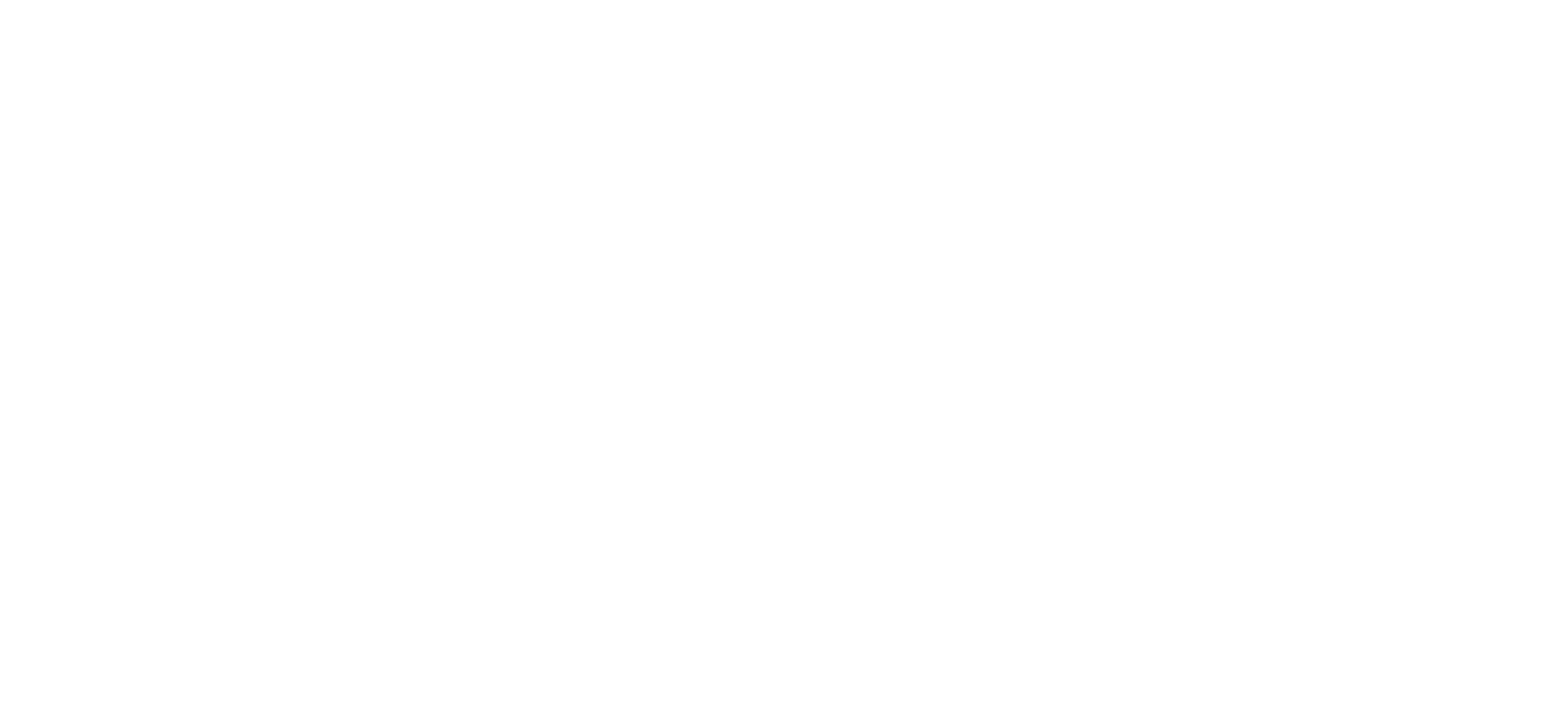
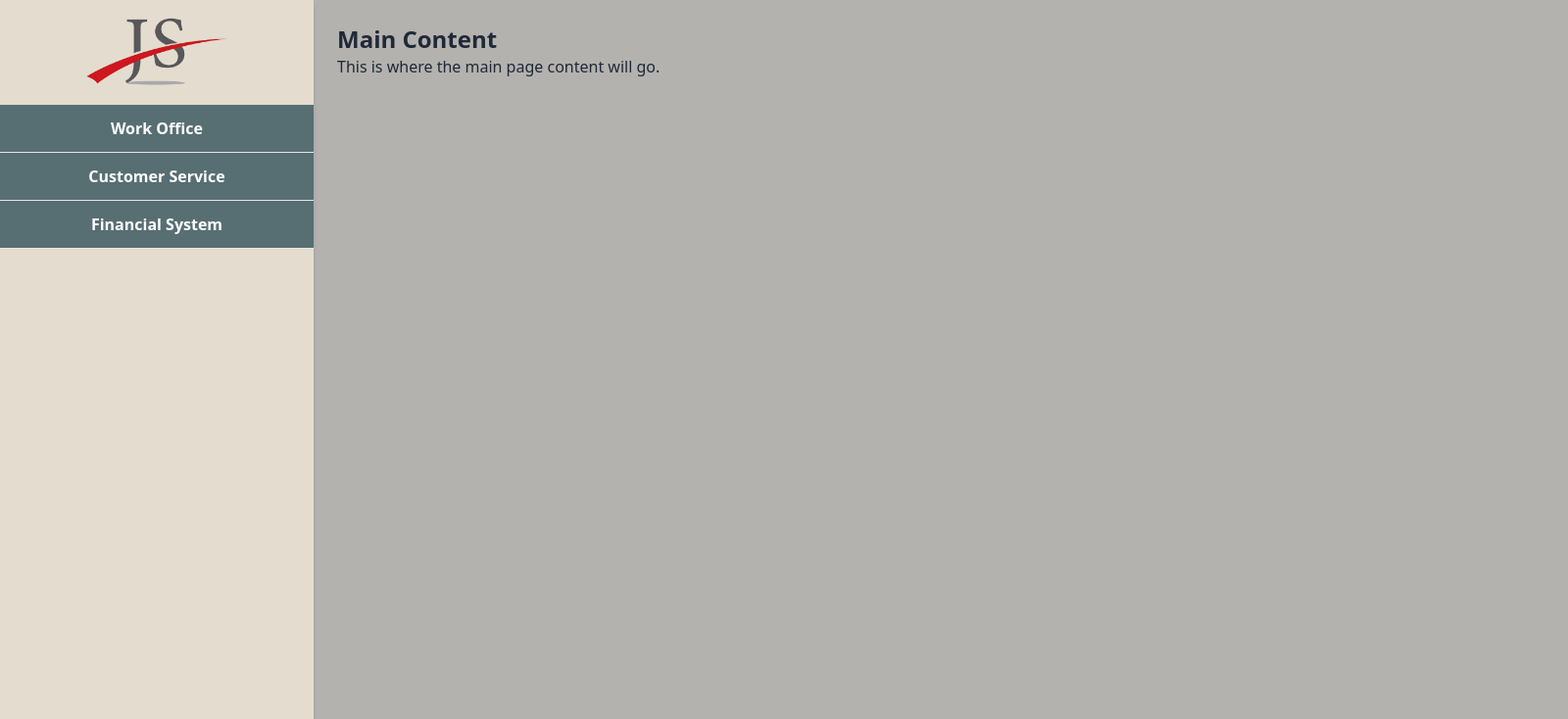
Before and after one commit to sa-boonyasith/Japansys, a React (Vite) app in the folder client/: page /job in a window 1280 px wide. Before the commit this address had no page. Shown: the top 734 px of the page at 98% size, 1600 px wide, since content can reach past the window. Built offline with nearby package versions, Linux system fonts and the light colour scheme.

Commit message:
update frontend sidebar

```diff
--- a/client/package.json
+++ b/client/package.json
@@ -11,6 +11,7 @@
   },
   "dependencies": {
     "axios": "^1.7.9",
+    "node": "^23.5.0",
     "react": "^18.3.1",
     "react-dom": "^18.3.1",
     "react-router-dom": "^7.1.1"
@@ -21,6 +22,7 @@
     "@types/react-dom": "^18.3.1",
     "@vitejs/plugin-react": "^4.3.4",
     "autoprefixer": "^10.4.20",
+    "daisyui": "^4.12.22",
     "eslint": "^9.15.0",
     "eslint-plugin-react": "^7.37.2",
     "eslint-plugin-react-hooks": "^5.0.0",
--- a/client/src/App.jsx
+++ b/client/src/App.jsx
@@ -1,7 +1,8 @@
 import React from 'react';
 import { BrowserRouter as Router, Routes, Route } from 'react-router-dom';
-import Login from './compo/Login';
-import Register from './compo/Register';
+import Login from './Auth/Login';
+import Register from './Auth/Register';
+import JobApplication from './dashboard/JobApplication';
 
 const App = () => {
   return (
@@ -9,6 +10,7 @@ const App = () => {
       <Routes>
         <Route path="/" element={<Login />} />
         <Route path="/register" element={<Register />} />
+        <Route path="/job" element={<JobApplication/>}/>
       </Routes>
     </Router>
   );
--- a/client/src/compo/Login.jsx
+++ b/client/src/Auth/Login.jsx
@@ -36,7 +36,7 @@ const Login = () => {
       console.log('Login successful:', data);
 
       // Redirect or handle login success (e.g., save token, navigate)
-      navigate('/dashboard'); // Update to your desired path
+      navigate('/job'); // Update to your desired path
     } catch (error) {
       setErrorMessage('An error occurred while logging in');
       console.error('Error:', error);
@@ -62,6 +62,7 @@ const Login = () => {
               type="username"
               id="username"
               name="username"
+              required
               value={formData.username}
               onChange={handleInputChange}
               className="w-full px-4 py-2 border rounded-lg focus:outline-none focus:ring focus:border-blue-300"
--- /dev/null
+++ b/client/src/component/Columns.jsx
@@ -0,0 +1,9 @@
+import React from 'react'
+
+const Columns = () => {
+  return (
+    <div>Columns</div>
+  )
+}
+
+export default Columns
--- /dev/null
+++ b/client/src/component/Header.jsx
@@ -0,0 +1,9 @@
+import React from 'react'
+
+const Header = () => {
+  return (
+    <div>Header</div>
+  )
+}
+
+export default Header
--- /dev/null
+++ b/client/src/component/Sidebar.jsx
@@ -0,0 +1,205 @@
+import React, { useState } from "react";
+import logo from "../img/japanlogo.png";
+
+const Sidebar = () => {
+  const [isWorkOfficeOpen, setIsWorkOfficeOpen] = useState(false);
+  const [isCustomerServiceOpen, setIsCustomerServiceOpen] = useState(false);
+  const [isFinancialSystemOpen, setIsFinancialSystemOpen] = useState(false);
+
+  const toggleWorkOfficeDropdown = () => {
+    setIsWorkOfficeOpen((prev) => !prev);
+  };
+
+  const toggleCustomerServiceDropdown = () => {
+    setIsCustomerServiceOpen((prev) => !prev);
+  };
+
+  const toggleFinancialSystemDropdown = () => {
+    setIsFinancialSystemOpen((prev) => !prev);
+  };
+
+  return (
+    <div className="flex h-screen bg-[#B4B2AF] ่">
+      {/* Sidebar */}
+      <aside className="w-80 bg-background shadow-md flex flex-col">
+        {/* Logo */}
+        <div className="flex items-center justify-center bg-background py-3">
+          <img src={logo} alt="Logo" className="w-[150px] h-auto" />
+        </div>
+
+        {/* Menu Items */}
+        <ul className="flex-1 text-white">
+          {/* Work Office Dropdown */}
+          <li>
+            <div
+              className={`flex items-center justify-center cursor-pointer p-3 border-b  hover:bg-buttonactive transition ${
+                isWorkOfficeOpen ? "bg-buttonactive" : "bg-buttonnonactive"
+              }`}
+              onClick={toggleWorkOfficeDropdown}
+              role="button"
+              aria-expanded={isWorkOfficeOpen}
+              aria-controls="work-office-dropdown"
+            >
+              <b>Work Office</b>
+            </div>
+            {isWorkOfficeOpen && (
+              <ul id="work-office-dropdown" className=" text-center text-sm text-white">
+                <li>
+                  <b
+                    href="#time-tracking"
+                    className="block p-2  border-b bg-buttonnonactive hover:bg-buttonactive transition"
+                  >
+                    ระบบลงเวลาทำงาน
+                  </b>
+                </li>
+                <li>
+                  <b
+                    href="#todo-list"
+                    className="block p-2 border-b  bg-buttonnonactive hover:bg-buttonactive transition"
+                  >
+                    ระบบ To do list
+                  </b>
+                </li>
+                <li>
+                  <b
+                    href="#leave-system"
+                    className="block p-2 border-b bg-buttonnonactive hover:bg-buttonactive transition"
+                  >
+                    ระบบลาพนักงาน
+                  </b>
+                </li>
+                <li>
+                  <b
+                    href="#meeting-room"
+                    className="block p-2 border-b bg-buttonnonactive hover:bg-buttonactive transition"
+                  >
+                    ระบบจองห้องประชุม
+                  </b>
+                </li>
+                <li>
+                  <b
+                    href="#car-booking"
+                    className="block p-2 border-b bg-buttonnonactive hover:bg-buttonactive transition"
+                  >
+                    ระบบจองรถ
+                  </b>
+                </li>
+                <li>
+                  <b
+                    href="#expense-system"
+                    className="block p-2 border-b bg-buttonnonactive hover:bg-buttonactive transition"
+                  >
+                    ระบบเบิกค่าใช้จ่าย
+                  </b>
+                </li>
+                <li>
+                  <b
+                    href="#payroll-system"
+                    className="block p-2 border-b   bg-buttonnonactive hover:bg-buttonactive transition"
+                  >
+                    ระบบเงินเดือน
+                  </b>
+                </li>
+              </ul>
+            )}
+          </li>
+
+          {/* Customer Service Dropdown */}
+          <li>
+            <div
+              className="flex items-center justify-center cursor-pointer p-3 bg-buttonnonactive border-b hover:bg-buttonactive transition"
+              onClick={toggleCustomerServiceDropdown}
+              role="button"
+              aria-expanded={isCustomerServiceOpen}
+              aria-controls="customer-service-dropdown"
+            >
+              <b>Customer Service</b>
+            </div>
+            {isCustomerServiceOpen && (
+              <ul
+                id="customer-service-dropdown"
+                className="border-b text-sm text-white text-center"
+              >
+                <li>
+                  <b
+                    href="#service-requests"
+                    className="block p-2 border-b  bg-buttonnonactive hover:bg-buttonactive transition"
+                  >
+                    Service Requests
+                  </b>
+                </li>
+                <li>
+                  <b
+                    href="#feedback"
+                    className="block p-2 border-b  bg-buttonnonactive hover:bg-buttonactive transition"
+                  >
+                    Feedback
+                  </b>
+                </li>
+              </ul>
+            )}
+          </li>
+
+          {/* Financial System Dropdown */}
+          <li>
+            <div
+              className="flex justify-center items-center cursor-pointer p-3 bg-buttonnonactive border-b hover:bg-buttonactive transition"
+              onClick={toggleFinancialSystemDropdown}
+              role="button"
+              aria-expanded={isFinancialSystemOpen}
+              aria-controls="financial-system-dropdown"
+            >
+              <b>Financial System</b>
+            </div>
+            {isFinancialSystemOpen && (
+              <ul
+                id="financial-system-dropdown"
+                className=" text-sm text-white text-center"
+              >
+                <li>
+                  <b
+                    href="#reports"
+                    className="block p-2 border-b bg-buttonnonactive hover:bg-buttonactive transition"
+                  >
+                    Reports
+                  </b>
+                </li>
+                <li>
+                  <b
+                    href="#invoices"
+                    className="block p-2 border-b bg-buttonnonactive hover:bg-buttonactive transition"
+                  >
+                    Invoices
+                  </b>
+                </li>
+                <li>
+                  <b
+                    href="#budgets"
+                    className="block p-2 border-b bg-buttonnonactive hover:bg-buttonactive transition"
+                  >
+                    Budgets
+                  </b>
+                </li>
+              </ul>
+            )}
+          </li>
+        </ul>
+
+        {/* Logout Button */}
+        <div className="p-4">
+          <button className="btn text-white bg-buttonnonactive w-full hover:bg-buttonactive transition ">
+            Logout
+          </button>
+        </div>
+      </aside>
+
+      {/* Main Content Area */}
+      <main className="flex-1 p-6 w-screen">
+        <h1 className="text-2xl font-bold">Main Content</h1>
+        <p>This is where the main page content will go.</p>
+      </main>
+    </div>
+  );
+};
+
+export default Sidebar;
--- /dev/null
+++ b/client/src/dashboard/JobApplication.jsx
@@ -0,0 +1,17 @@
+import React from 'react'
+import Sidebar from '../component/Sidebar'
+import Header from '../component/Header'
+import Columns from '../component/Columns'
+
+
+const JobApplication = () => {
+  return (
+    <div className='flex h-screen'>
+      <Sidebar />
+      <div className=''>
+      </div>
+    </div>
+  )
+}
+
+export default JobApplication
--- a/client/tailwind.config.js
+++ b/client/tailwind.config.js
@@ -4,7 +4,16 @@ export default {
     "./src/**/*.{js,jsx,ts,tsx}",
   ],
   theme: {
-    extend: {},
+    extend: {
+      colors: {
+        background:"#E4DCCF",
+        buttonnonactive:"#576F73",
+        buttonactive:"#7D9D9C"
+      }
+    },
   },
-  plugins: [],
+  plugins: [require("daisyui")],
+  daisyui: {
+    themes: ["light"], // Choose or customize themes
+  },
 }
```
Also changed, not shown: client/src/Auth/Register.jsx (renamed from client/src/compo/Register.jsx), client/src/img/japanlogo.png (added), 1 other file (tests, documents, lock files or other folders).
